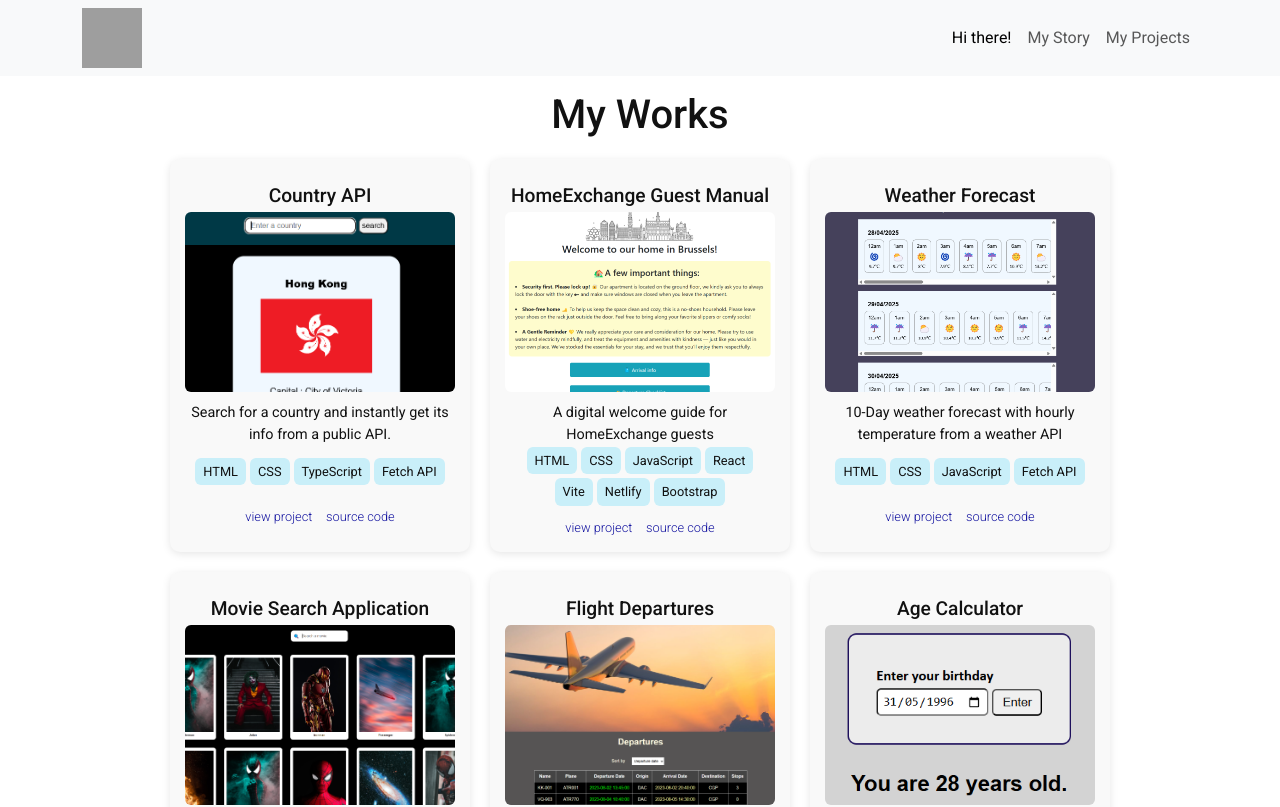
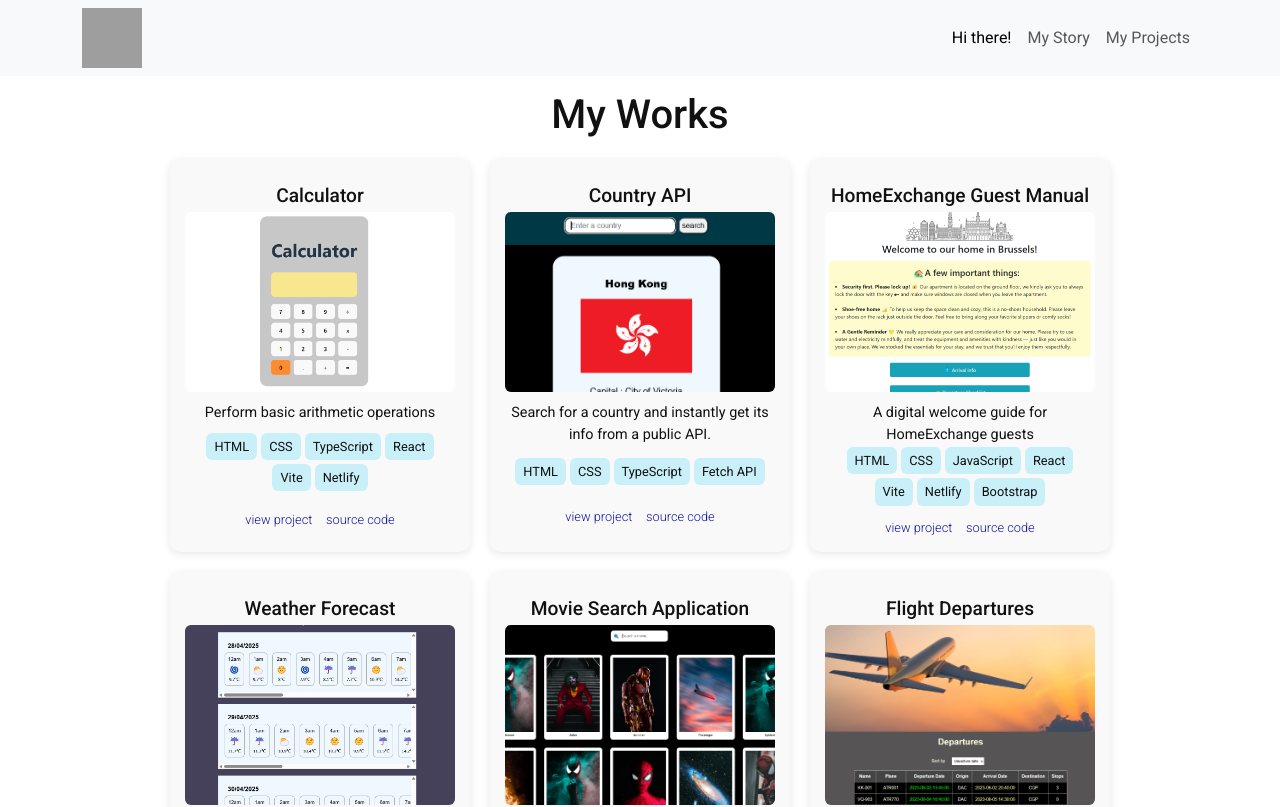
Before and after one commit to jimanloi/manloi-portfolio-react, a React (Vite) app: page /manloi-portfolio-react/works in a window 1280 px wide. Shown: the top 807 px of the page. Built offline with nearby package versions, Linux system fonts and the light colour scheme; grey boxes are pictures that could not be loaded.

Commit message:
added project

```diff
--- a/src/data/projectData.js
+++ b/src/data/projectData.js
@@ -11,6 +11,7 @@ import weather from "../assets/screenshot-weather-api.png";
 import guardian from "../assets/screenshot-guardian.png";
 import homeexchange from "../assets/screenshot-homeexchange.png";
 import country from "../assets/screenshot-country.png";
+import calculatorReact from "../assets/screenshot-calculator-react.png";
 
 const projects = [
   {
@@ -154,6 +155,16 @@ const projects = [
     source: "https://github.com/jimanloi/country-api",
     screenshot: country,
   },
+  {
+    id: 13,
+    type: "web App",
+    title: "Calculator",
+    description: "Perform basic arithmetic operations",
+    tags: ["HTML", "CSS", "TypeScript", "React", "Vite", "Netlify"],
+    site: "https://react-calculator-manloi.netlify.app/",
+    source: "https://github.com/jimanloi/react-calculator",
+    screenshot: calculatorReact,
+  },
 ];
 
 export default projects;
```
Also changed, not shown: src/assets/screenshot-calculator-react.png (added).
